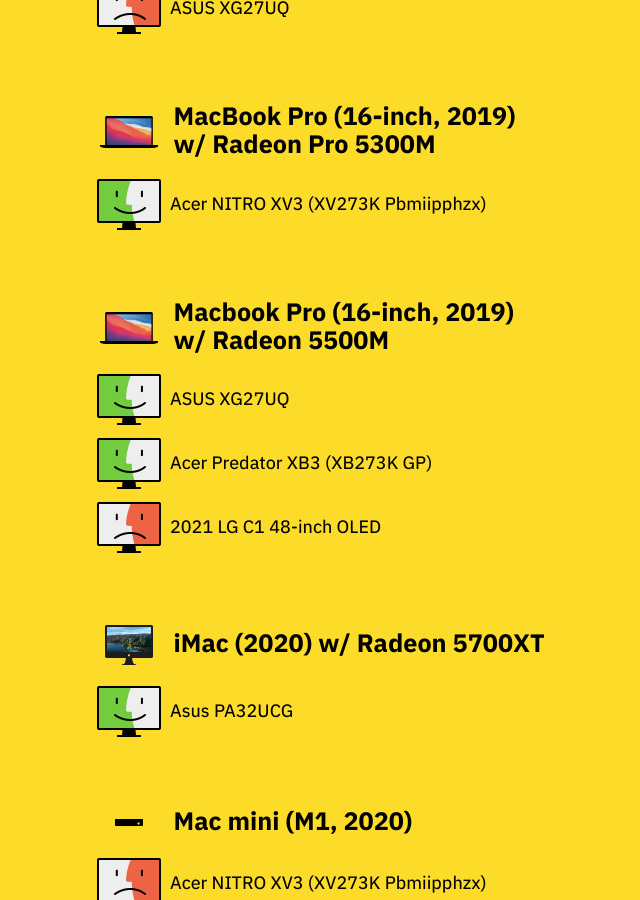
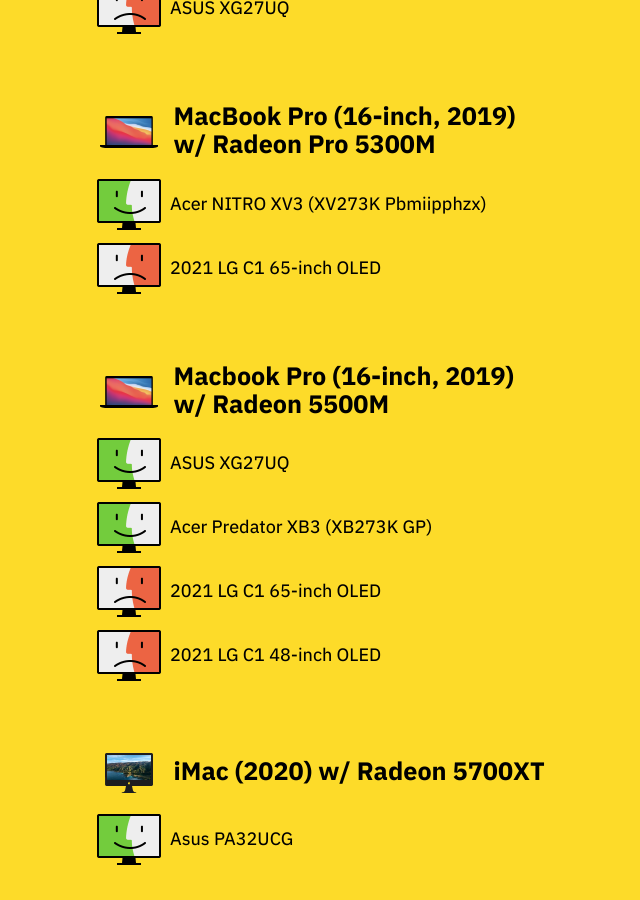
Before and after one commit to tonsky/tonsky.github.io, a Jekyll site: the page built from _posts/2021-02-24-monitors-mac.md, in a window 1280 px wide and 900 px high, scrolled down 1809 px. Shown: the whole window, without its empty margins (272-912 px from the left). Built offline with Jekyll 4.4.1, drawn with Linux system fonts in a browser that asks for light colours.

Commit message:
Add LG C1 65

```diff
--- a/_posts/2021-02-24-monitors-mac.md
+++ b/_posts/2021-02-24-monitors-mac.md
@@ -57,6 +57,7 @@
 ## <img src="mbp_16_2020.png" height=32> <span>MacBook Pro (16-inch, 2019) w/ Radeon Pro 5300M</span>
 
 <div class="row"><img src="works.png" height=64> <span>Acer NITRO XV3 (XV273K Pbmiipphzx)</span></div>
+<div class="row"><img src="doesnt_work.png" height=64> <span>2021 LG C1 65-inch OLED</span></div>
 
 ## <img src="mbp_16_2020.png" height=32> <span>Macbook Pro (16-inch, 2019) w/ Radeon 5500M</span>
 
@@ -64,6 +65,7 @@
 
 <div class="row"><img src="works.png" height=64> <span>Acer Predator XB3 (XB273K GP)</span></div>
 
+<div class="row"><img src="doesnt_work.png" height=64> <span>2021 LG C1 65-inch OLED</span></div>
 <div class="row"><img src="doesnt_work.png" height=64> <span>2021 LG C1 48-inch OLED</span></div>
 
 ## <img src="imac_2020.png" height=44> <span>iMac (2020) w/ Radeon 5700XT</span>
```
